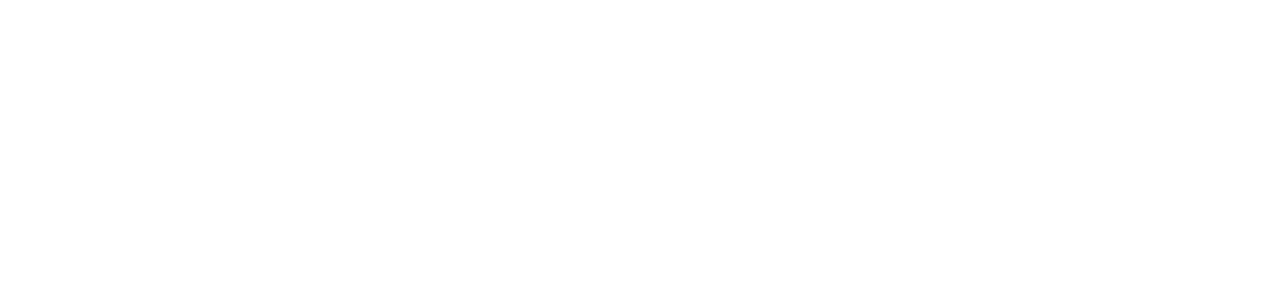
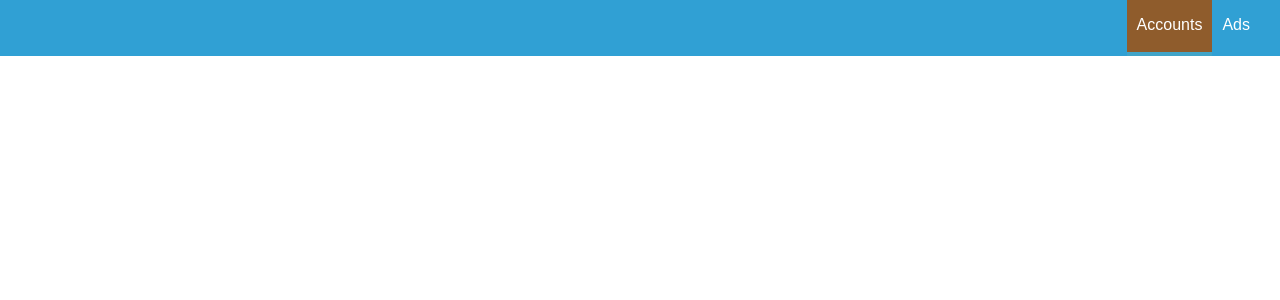
Before and after one commit to omikolaj/neos-fair-front-end-back-end, a React app in the folder client-side/: page / in a window 1280 px wide. Shown: the top 300 px of the page. Built offline with nearby package versions, Linux system fonts and the light colour scheme.

Commit message:
Added Navigation links, layout and higher order component

```diff
--- a/client-side/src/App.js
+++ b/client-side/src/App.js
@@ -1,12 +1,15 @@
 import React, { Component } from 'react';
 import { Route, Switch } from 'react-router-dom';
+import Layout from './hoc/Layout/Layout'
 
 class App extends Component {
   render() {
     return (
-      <div className="App">
-
-      </div>
+      <Layout>
+        <Switch>
+          <Route />
+        </Switch>
+      </Layout>
     );
   }
 }
--- /dev/null
+++ b/client-side/src/components/Navigation/NavigationItems/NavigationItem/NavigationItem.css
@@ -0,0 +1,52 @@
+.NavigationItem {
+  margin: 10px 0;
+  box-sizing: border-box;
+  display: block;
+  width: 100%;
+}
+
+.NavigationItem {
+  margin: 10px 0;
+  box-sizing: border-box;
+  display: block;
+  width: 100%;
+}
+
+.NavigationItem a {
+  color: #8F5C2C;
+  text-decoration: none;
+  width: 100%;
+  box-sizing: border-box;
+  display: block;
+}
+
+.NavigationItem a:hover,
+.NavigationItem a:active,
+.NavigationItem a.active {
+  color: #40A4C8;
+}
+
+@media (min-width: 500px) {
+  .NavigationItem {
+      margin: 0;
+      display: flex;
+      height: 100%;
+      width: auto;
+      align-items: center;
+  }
+
+  .NavigationItem a {
+      color: white;
+      height: 100%;
+      padding: 16px 10px;
+      border-bottom: 4px solid transparent;
+  }
+
+  .NavigationItem a:hover,
+  .NavigationItem a:active,
+  .NavigationItem a.active {
+      background-color: #8F5C2C;
+      border-bottom: 4px solid #40A4C8;
+      color: white;
+  }
+}
--- /dev/null
+++ b/client-side/src/components/Navigation/NavigationItems/NavigationItem/NavigationItem.js
@@ -0,0 +1,15 @@
+import React from 'react';
+import { NavLink } from 'react-router-dom';
+import classes from './NavigationItem.css';
+
+const navigationItem = ( props ) => (
+    <li className={classes.NavigationItem}>
+      <NavLink
+        to={props.link}
+        exact={props.exact}
+        activeClassName={classes.active}>{props.children}
+      </NavLink>
+    </li>
+);
+
+export default navigationItem;
--- /dev/null
+++ b/client-side/src/components/Navigation/NavigationItems/NavigationItems.css
@@ -0,0 +1,15 @@
+.NavigationItems {
+  margin: 0;
+  padding: 0;
+  list-style: none;
+  display: flex;
+  flex-flow: column;
+  align-items: center;
+  height: 100%;
+}
+
+@media (min-width: 500px) {
+  .NavigationItems {
+      flex-flow: row;
+  }
+}
--- /dev/null
+++ b/client-side/src/components/Navigation/NavigationItems/NavigationItems.js
@@ -0,0 +1,12 @@
+import React from 'react';
+import classes from './NavigationItems.css';
+import NavigationItem from './NavigationItem/NavigationItem';
+
+const navigationItems = () => (
+    <ul className={classes.NavigationItems}>
+        <NavigationItem link="/" exact>Accounts</NavigationItem>
+        <NavigationItem link="/ads">Ads</NavigationItem>
+    </ul>
+);
+
+export default navigationItems;
--- /dev/null
+++ b/client-side/src/components/Navigation/Toolbar/Toolbar.css
@@ -0,0 +1,28 @@
+.Toolbar {
+  height: 56px;
+  width: 100%;
+  position: fixed;
+  top: 0;
+  left: 0;
+  background-color: rgb(48, 160, 212);
+  display: flex;
+  flex-direction: row-reverse;
+  justify-content: space-between;
+  align-items: center;
+  padding: 0 20px;
+  box-sizing: border-box;
+  z-index: 90;
+}
+
+.Toolbar nav {
+  height: 100%;
+}
+
+/*
+  If the screen is 499px or smaller, we want to hide the menu items so we can display the sidedrawer menu
+*/
+@media (max-width: 499px) {
+  .DesktopOnly {
+      display: none;
+  }
+}
--- /dev/null
+++ b/client-side/src/components/Navigation/Toolbar/Toolbar.js
@@ -0,0 +1,13 @@
+import React from 'react';
+import classes from './Toolbar.css'
+import NavigationItems from '../NavigationItems/NavigationItems'
+
+const toolbar = ( props ) => (
+    <header className={classes.Toolbar}>
+      <nav className={classes.DesktopOnly}>
+        <NavigationItems />
+      </nav>
+    </header>
+);
+
+export default toolbar;
--- /dev/null
+++ b/client-side/src/hoc/Aux/Aux.js
@@ -0,0 +1,3 @@
+const aux = (props) => props.children;
+
+export default aux;
--- /dev/null
+++ b/client-side/src/hoc/Layout/Layout.js
@@ -0,0 +1,15 @@
+import React, { Component } from 'react';
+import Aux from '../Aux/Aux';
+import Toolbar from '../../components/Navigation/Toolbar/Toolbar'
+
+class Layout extends Component {
+    render () {
+        return (
+            <Aux>
+                <Toolbar />
+            </Aux>
+        )
+    }
+}
+
+export default Layout;
--- a/client-side/src/index.js
+++ b/client-side/src/index.js
@@ -11,10 +11,24 @@
 //import reducer1 from ''
 //import reducer2 from ''
 
+const composeEnhancers = window.__REDUX_DEVTOOLS_EXTENSION_COMPOSE__ || compose;
+
 const rootReducer = combineReducers({
   red1: 'reducer1',
   red2: 'reducer2'
 })
 
-ReactDOM.render(<App />, document.getElementById('root'));
+const store = createStore(rootReducer, composeEnhancers(
+  applyMiddleware(thunk)
+));
+
+const app = (
+  <Provider store={store}>
+    <BrowserRouter>
+      <App />
+    </BrowserRouter>
+  </Provider>
+);
+
+ReactDOM.render(app, document.getElementById('root'));
 registerServiceWorker();
```
Also changed, not shown: client-side/src/containers/AdBuilder/AdBuilder.js (added, +16 -0 lines).
